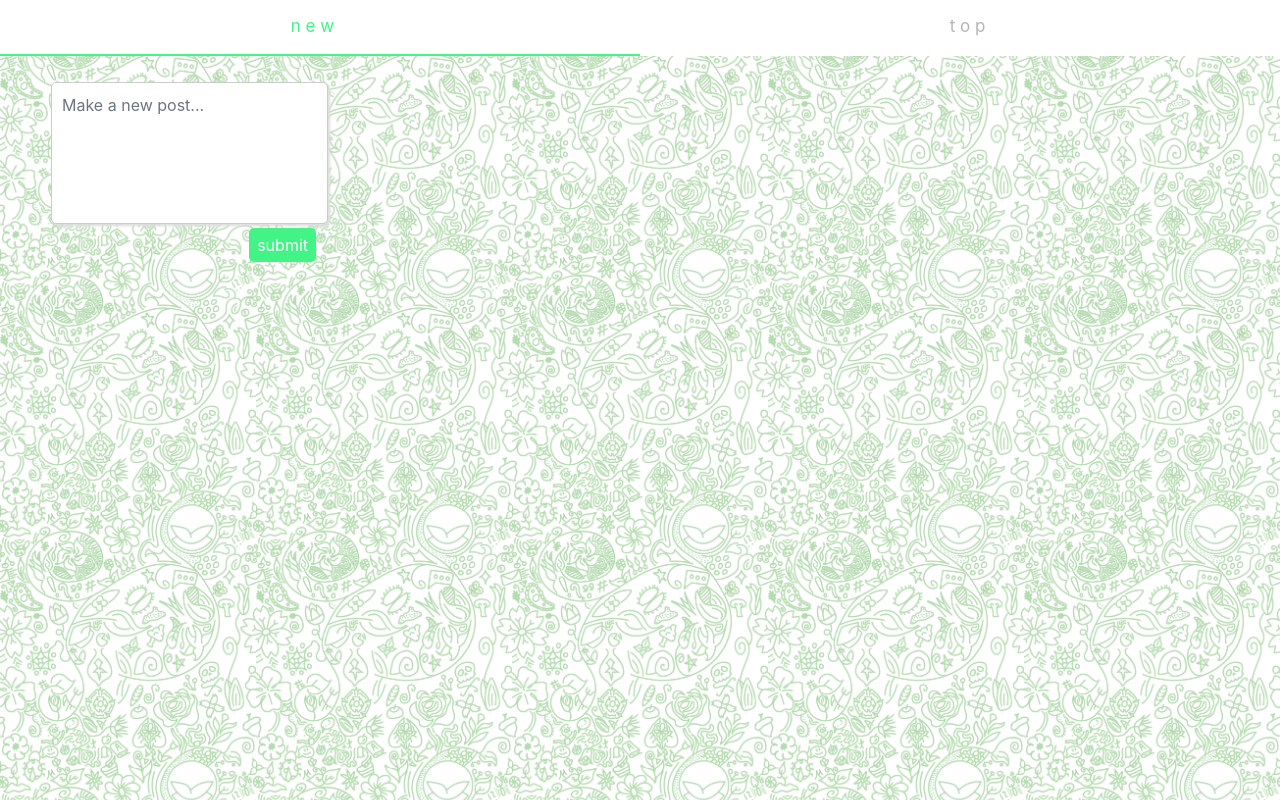
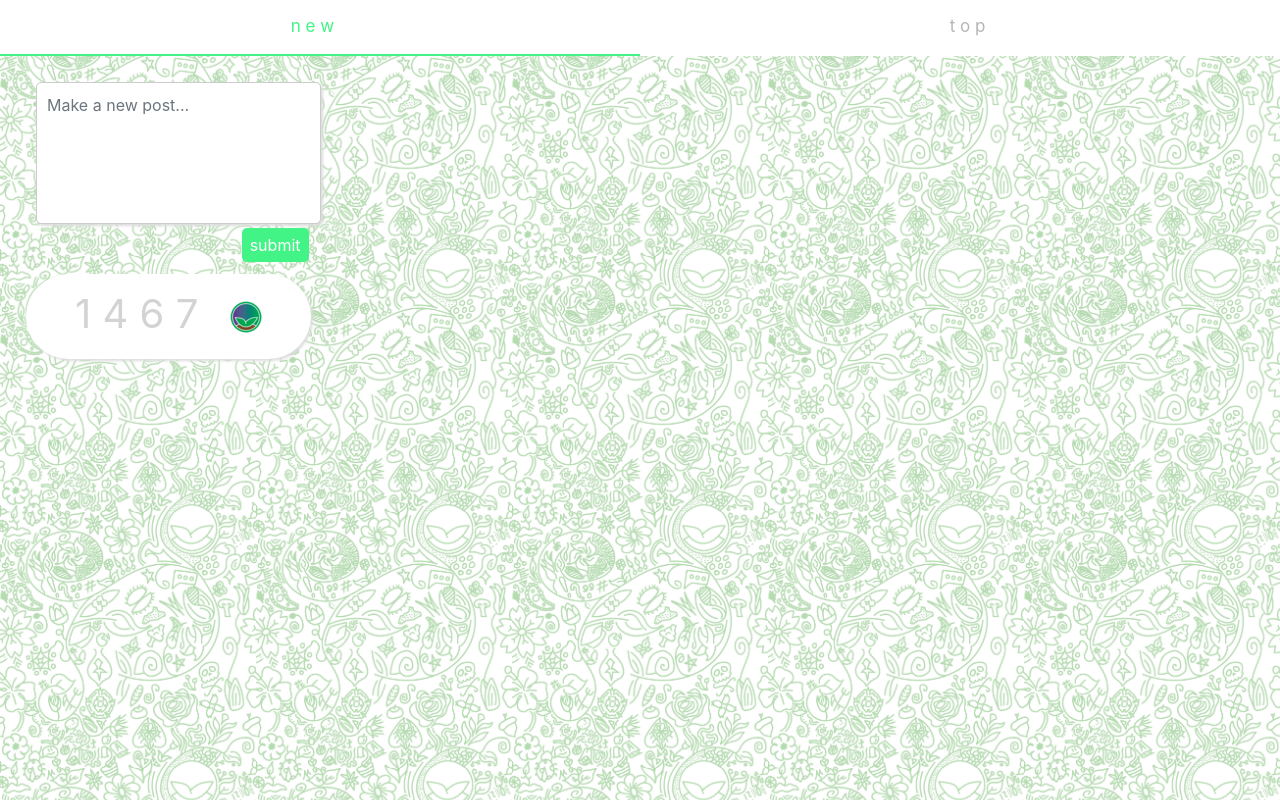
Before and after one commit to matt-how/compost, a plain HTML site: page index.html in a window 1280 px wide. Drawn offline with nearby package versions, Linux system fonts and the light colour scheme; no server answers.

Commit message:
added score card under submit box and fixed fluid grid bounding issues

```diff
--- a/index.html
+++ b/index.html
@@ -5,11 +5,11 @@
 <meta name="viewport" content="width=device-width, initial-scale=1, shrink-to-fit=no">
 <link rel="stylesheet" href="https://stackpath.bootstrapcdn.com/bootstrap/4.1.1/css/bootstrap.min.css" integrity="sha384-WskhaSGFgHYWDcbwN70/dfYBj47jz9qbsMId/iRN3ewGhXQFZCSftd1LZCfmhktB" crossorigin="anonymous">
 <link rel="stylesheet" type="text/css" href="styles.css">
-<link rel="apple-touch-icon" sizes="180x180" href="/apple-touch-icon.png">
-<link rel="icon" type="image/png" sizes="32x32" href="/favicon-32x32.png">
-<link rel="icon" type="image/png" sizes="16x16" href="/favicon-16x16.png">
-<link rel="manifest" href="/site.webmanifest">
-<link rel="mask-icon" href="/safari-pinned-tab.svg" color="#5bbad5">
+<link rel="apple-touch-icon" sizes="180x180" href="/favicons/apple-touch-icon.png">
+<link rel="icon" type="image/png" sizes="32x32" href="/favicons/favicon-32x32.png">
+<link rel="icon" type="image/png" sizes="16x16" href="/favicons/favicon-16x16.png">
+<link rel="manifest" href="/favicons/site.webmanifest">
+<link rel="mask-icon" href="/favicons/safari-pinned-tab.svg" color="#5bbad5">
 <meta name="msapplication-TileColor" content="#00aba9">
 <meta name="theme-color" content="#ffffff">
 <title>Compost</title>
@@ -17,8 +17,8 @@
 <body onload="onPageLoad()">
 <div id="navbar">
     <div class="row justify-content-center">
-    <a class="col-6 active" href="javascript:void(0)">n e w</a>
-    <a class="col-6" href="javascript:void(0)">t o p</a>
+        <a class="col-6 active" href="javascript:void(0)">n e w</a>
+        <a class="col-6 top" href="javascript:void(0)">t o p</a>
     </div>
 </div>
 <div class="content">
@@ -29,10 +29,13 @@
                     <textarea class="form-control" rows="5" id="newPostText" placeholder="Make a new post..."></textarea>
                     <button class="button submit">submit</button>
                 </div>
+                <div class="score-card">
+                    1 4 6 7
+                    <img class="score-image" src="favicons/favicon-32x32.png">
+                </div>
             </div>
             <div class="col-lg-9 col-12">
                 <ul class="post-list" id="post-list">
-
                 </ul>
             </div>
         </div>
--- a/styles.css
+++ b/styles.css
@@ -1,6 +1,6 @@
 body {
-   background-image: url("BGPale.png");
-   background-color: #cccccc;
+    background-image: url("Backgrounds/BGPale.png");
+    background-color: #a3ffc6;
     background-size: 20%;
     overflow-x: hidden;
 }
@@ -20,7 +20,7 @@ ul{
 }
 #navbar a {
     transition: background-color 0.3s ease;
-  float: center;
+    float: left;
     display: block;
     color: #b5b5b5;
     text-align: center;
@@ -49,6 +49,9 @@ ul{
 .sticky + .content {
   padding-top: 80px;
 }
+.container-fluid {
+    padding: 0px;
+}
 .button {
     background-color: #42f486;
     border: none;
@@ -72,6 +75,21 @@ ul{
 .submit:hover{
     background-color: #3bdb78;
     color: white;
+}
+.score-card {
+    background-color: rgb(255, 255, 255);
+    padding: 10px;
+    border-radius: 50px;
+    margin-top: 50px;
+    box-shadow: 2px 2px 3px #dddddd;
+    height: 85px;
+    text-align: center;
+    text-decoration: none;
+    font-size: 40px;
+    color: lightgray;
+}
+.score-image{
+    padding-left: 20px;
 }
 .post{
     background-color: rgb(255, 255, 255);
@@ -123,4 +141,8 @@ ul{
     .form-group{
         display: none;
     }
+    .score-card{
+        margin-top: 0px;
+        margin-bottom: 20px;
     }
+}
```
Also changed, not shown: BGWhite.png (deleted), Backgrounds/BGDark.png (renamed from BGDark.png), Backgrounds/BGDarkGreen.png (renamed from BGDarkGreen.png), Backgrounds/BGPale.png (renamed from BGPale.png), background.jpg (deleted), favicons/android-chrome-192x192.png (renamed from android-chrome-192x192.png), favicons/android-chrome-512x512.png (renamed from android-chrome-512x512.png), favicons/apple-touch-icon.png (renamed from apple-touch-icon.png), favicons/browserconfig.xml (renamed from browserconfig.xml), favicons/favicon-16x16.png (renamed from favicon-16x16.png), favicons/favicon-32x32.png (renamed from favicon-32x32.png), favicons/favicon.ico (renamed from favicon.ico), favicons/mstile-150x150.png (renamed from mstile-150x150.png), favicons/safari-pinned-tab.svg (renamed from safari-pinned-tab.svg), 1 more files, 3 other files. Lines whose indentation alone changed are shown as unchanged.
